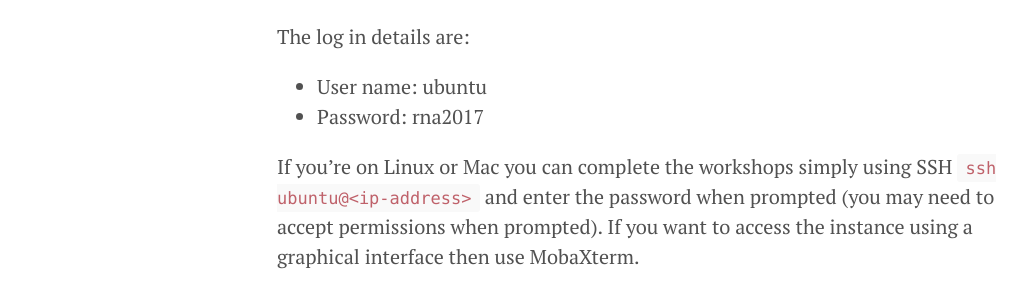
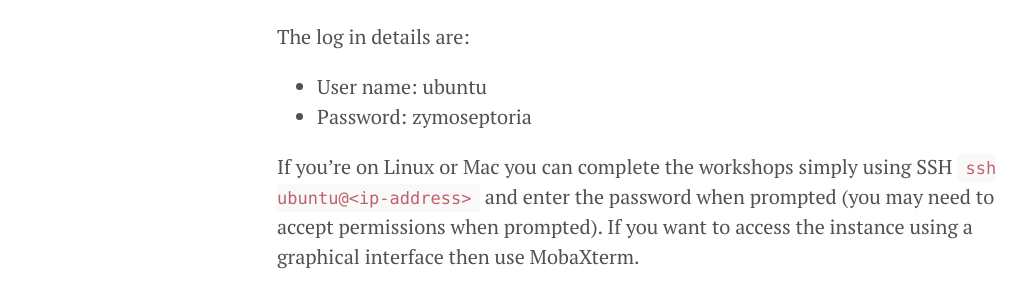
Before and after one commit to UoE-BIOM528/workshops, a Jekyll site: the page built from 01_prerequisites.md, in a window 1280 px wide and 900 px high, scrolled down 1319 px. Shown: the part 157-454 px from the top of the window, without its empty margins (3-1029 px from the left). Built offline with Jekyll 4.4.1, drawn with Linux system fonts in a browser that asks for light colours; nearby versions of some CDN libraries.

Commit message:
Updated password

```diff
--- a/01_prerequisites.md
+++ b/01_prerequisites.md
@@ -45,7 +45,7 @@ A video tutorial to connect to your virtual machine using Terminal (Mac) or Moba
 
 The log in details are:
 * User name: ubuntu
-* Password: rna2017
+* Password: zymoseptoria
 
 If you're on Linux or Mac you can complete the workshops simply using SSH `ssh ubuntu@<ip-address>` and enter the password when prompted (you may need to accept permissions when prompted). If you want to access the instance using a graphical interface then use MobaXterm.
 
```
